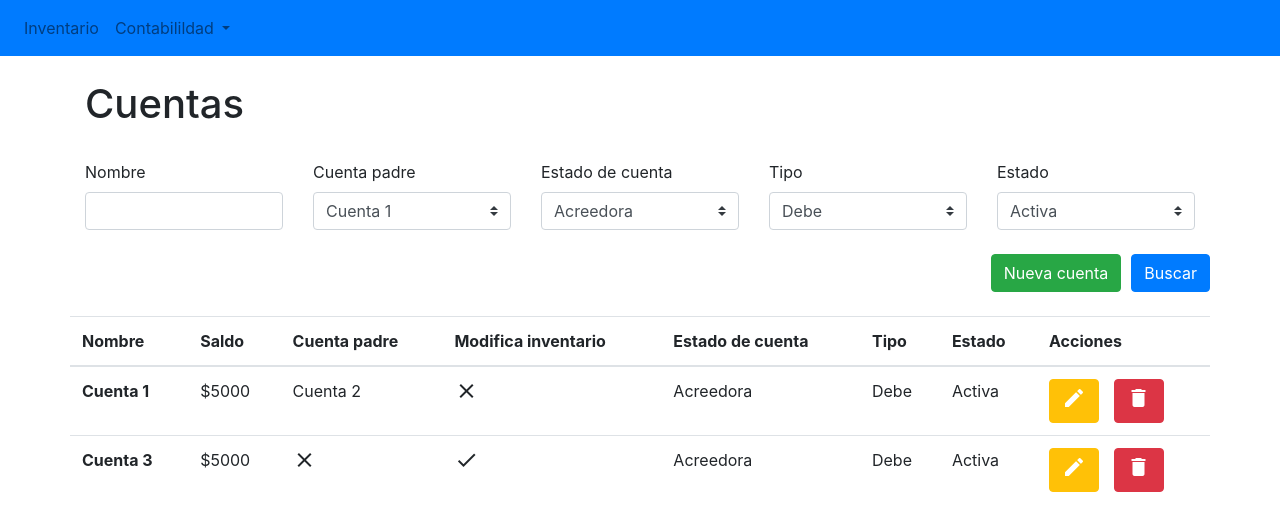
After one commit to OrellanaGC/Sist-Cont, a Django app: page /cuenta/ in a window 1280 px wide. The commit adds this page. Shown: the top 531 px of the page. Run offline with Django 3.2, Linux system fonts and the light colour scheme; parts of the project's set-up code (start-up, migrations or seed data) failed here and were passed over; some libraries are stand-ins or nearby versions.

Commit message:
Templates para cuenta, se modifico el menu, se agrego iconos material dg

```diff
--- /dev/null
+++ b/apps/cuenta/urls.py
@@ -0,0 +1,8 @@
+from django.urls import path
+from django.conf.urls import url
+from apps.cuenta.views import resumenCuenta, nuevaCuenta
+
+urlpatterns = [
+    path('', resumenCuenta, name="resumenCuenta"),
+    path('crear', nuevaCuenta, name="nuevaCuenta"),
+]
--- a/apps/cuenta/views.py
+++ b/apps/cuenta/views.py
@@ -1,3 +1,7 @@
 from django.shortcuts import render
 
 # Create your views here.
+def resumenCuenta(request):
+    return render(request, 'cuenta/cuentas.html')
+def nuevaCuenta(request):
+    return render(request, 'cuenta/cuenta.html')
--- a/sic/urls.py
+++ b/sic/urls.py
@@ -19,4 +19,5 @@ from django.urls import path, include
 urlpatterns = [
     path('partida/', include('apps.transaccion.urls'), name='transaccion'),
     path('inventario/', include('apps.kardex.urls'), name='inventario'),
+    path('cuenta/', include('apps.cuenta.urls'), name='cuenta'),
 ]
--- a/templates/base/base.html
+++ b/templates/base/base.html
@@ -5,6 +5,8 @@
 	<meta charset="utf-8">
 	<meta name="viewport" content="width=device-width, initial-scale=1, shrink-to-fit=no">
 	<link rel="stylesheet" href="{% static 'css/bootstrap.min.css' %}">
+	<link href="https://fonts.googleapis.com/icon?family=Material+Icons"
+      rel="stylesheet">
 	{% block links %}
 	{% endblock %}
 	<title></title>
@@ -26,8 +28,9 @@
 						Contabilildad
 					</a>
 					<div class="dropdown-menu" aria-labelledby="navbarDropdownMenuLink">
-						<a class="dropdown-item" href="partidas.html">Libro diario</a>
-						<a class="dropdown-item" href="#">Reportes</a>
+						<a class="dropdown-item" href="/partida/">Libro diario</a>
+						<a class="dropdown-item" href="/cuenta/">Cuentas</a>
+						<a class="dropdown-item" href="">Reportes</a>
 					</div>
 				</li>
 			</ul>
--- /dev/null
+++ b/templates/cuenta/cuentas.html
@@ -0,0 +1,102 @@
+{% extends 'base/base.html' %}
+{% load staticfiles %}
+{% block links %}
+<!-- Custom CSS -->
+<link type="text/css" rel="stylesheet" href="{% static 'css/custom.css' %}">
+{% endblock %}
+{% block content %}
+    <!-- Inicio contenido -->
+    <div class="container">
+      <h1>Cuentas</h1>
+      <br/>
+      <div class='row'>
+        <div class="col">
+          <label>Nombre</label>
+          <input type="text" class="form-control" name="nombre">
+        </div>
+        <div class="col">
+          <label>Cuenta padre</label>
+          <select class="custom-select" id="cuentaPadre">
+            <option value="1">Cuenta 1</option>
+          </select>
+        </div>
+        <div class="col">
+          <label>Estado de cuenta</label>
+          <select class="custom-select" id="estadoCuenta">
+            <option value="A">Acreedora</option>
+            <option value="D">Deudora</option>
+            <option value="S">Saldada</option>
+          </select>
+        </div>
+        <div class="col">
+          <label>Tipo</label>
+          <select class="custom-select" id="tipoCuenta">
+            <option value="D">Debe</option>
+            <option value="H">Haber</option>
+          </select>
+        </div>
+        <div class="col">
+          <label>Estado</label>
+          <select class="custom-select" id="estado">
+            <option value="A">Activa</option>
+            <option value="D">Deshabilitada</option>
+          </select>
+        </div>
+      </div>
+      <br/>
+      <div class="row justify-content-end">
+        <a href="/cuenta/crear" class="btn btn-success">Nueva cuenta</a>
+        <button type="button" class="btn btn-primary espacio_izquierda">Buscar</button>
+      </div>
+      <br/>
+      <div class="row">
+        <table class="table table-hover">
+          <thead>
+            <tr>
+              <th scope="col">Nombre</th>
+              <th scope="col">Saldo</th>
+              <th scope="col">Cuenta padre</th>
+              <th scope="col">Modifica inventario</th>
+              <th scope="col">Estado de cuenta</th>
+              <th scope="col">Tipo</th>
+              <th scope="col">Estado</th>
+              <th scope="col">Acciones</th>
+            </tr>
+          </thead>
+          <tbody>
+            <tr>
+              <th scope="row">Cuenta 1</th>
+              <td>$5000</td>
+              <td>Cuenta 2</td>
+              <td><i class="material-icons">close</i></td>
+              <td>Acreedora</td>
+              <td>Debe</td>
+              <td>Activa</td>
+              <td>
+              <button type="button" class="btn btn-warning">
+                <i class="material-icons text-white">edit</i></button>
+              <button type="button" class="btn btn-danger text-white espacio_izquierda">
+                <i class="material-icons">delete</i></button>
+              </td>
+            </tr>
+            <tr>
+              <th scope="row">Cuenta 3</th>
+              <td>$5000</td>
+              <td><i class="material-icons">close</i></td>
+              <td><i class="material-icons">check</i></td>
+              <td>Acreedora</td>
+              <td>Debe</td>
+              <td>Activa</td>
+              <td>
+              <button type="button" class="btn btn-warning">
+                <i class="material-icons text-white">edit</i></button>
+              <button type="button" class="btn btn-danger text-white espacio_izquierda">
+                <i class="material-icons">delete</i></button>
+              </td>
+            </tr>
+          </tbody>
+        </table>
+      </div>
+    </div>
+    <!-- Fin contenido -->
+{% endblock content %}
```
Also changed, not shown: templates/cuenta/cuenta.html (added, +68 -0 lines).
